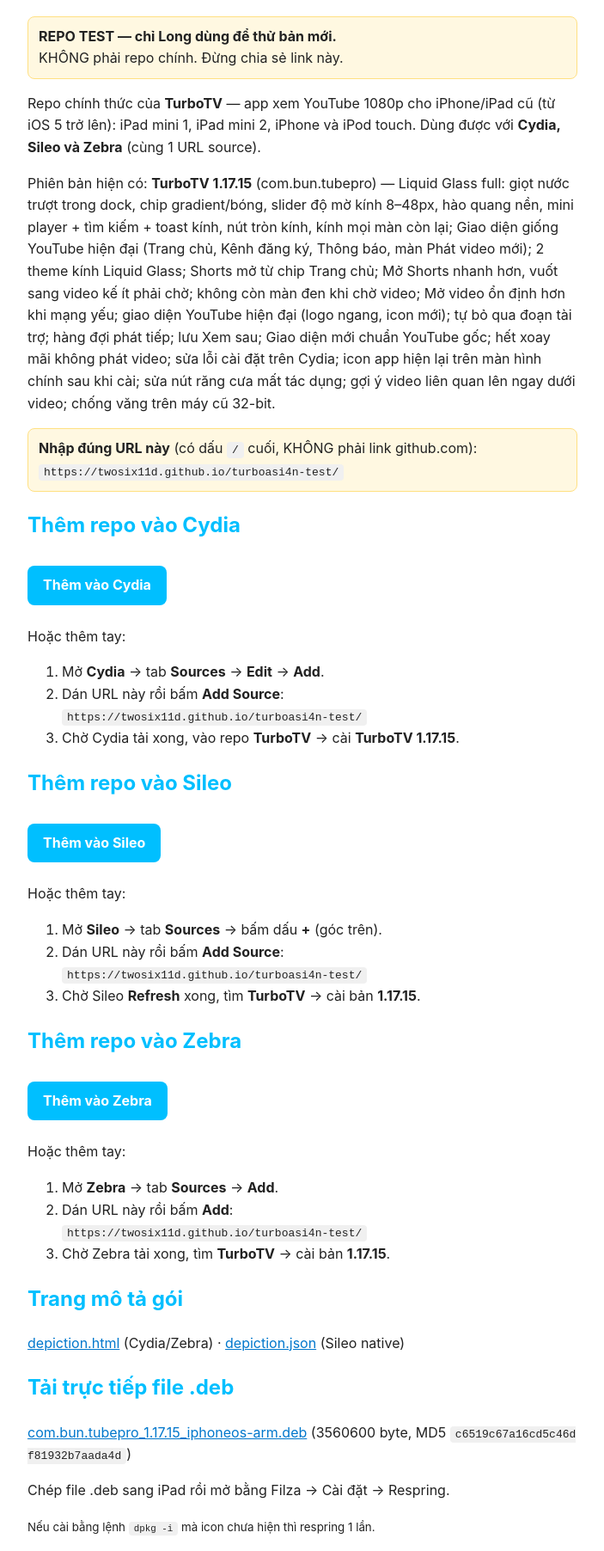
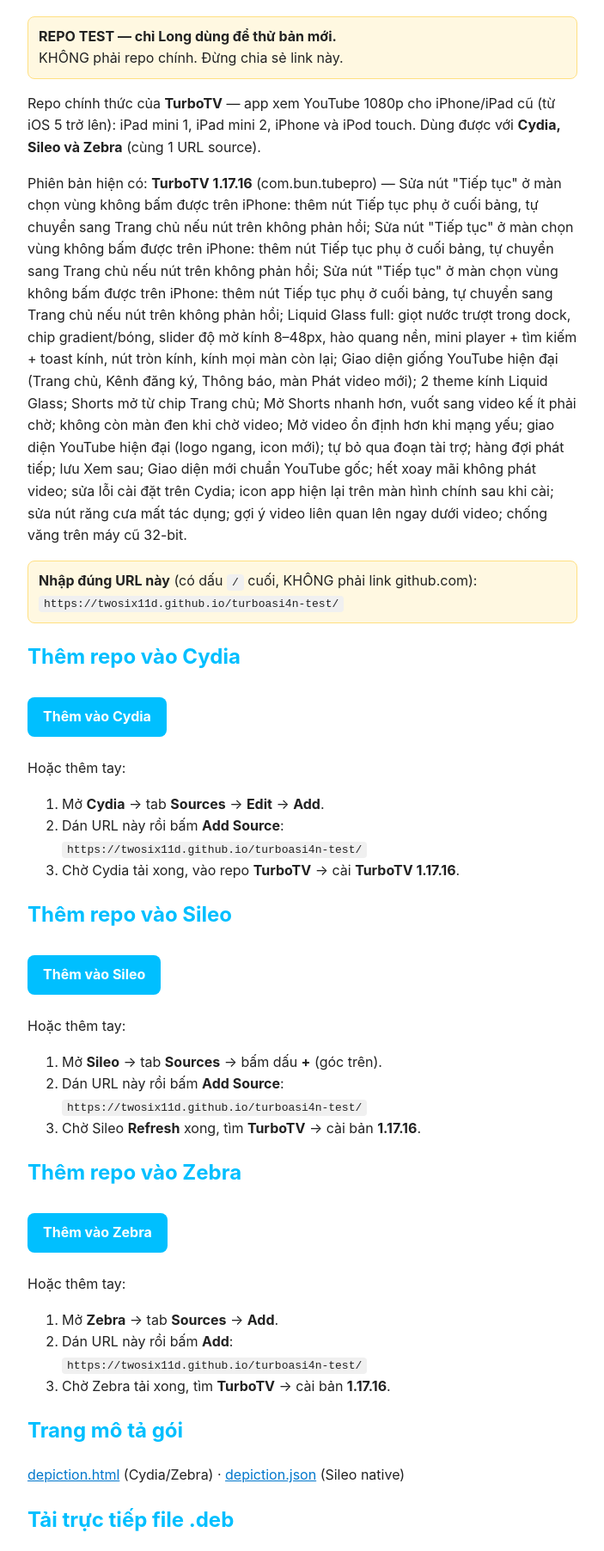
Before and after one commit to twosix11D/turboasi4n-test, a plain HTML site: page index.html in a window 1280 px wide. Shown: the part 94-1898 px from the top of the page at 86% size, without its empty margins (288-991 px from the left). Drawn offline with Linux system fonts and the light colour scheme.

Commit message:
TurboTV 1.17.16

```diff
--- a/index.html
+++ b/index.html
@@ -16,7 +16,7 @@ h1{color:#00BFFF} h2{color:#00BFFF} a{color:#0077cc} code{background:#f0f0f0;pad
 <h1>TurboTV — Repo TEST</h1>
 <div class="warn"><b>REPO TEST — chỉ Long dùng để thử bản mới.</b><br>KHÔNG phải repo chính. Đừng chia sẻ link này.</div>
 <p>Repo chính thức của <b>TurboTV</b> — app xem YouTube 1080p cho iPhone/iPad cũ (từ iOS 5 trở lên): iPad mini 1, iPad mini 2, iPhone và iPod touch. Dùng được với <b>Cydia, Sileo và Zebra</b> (cùng 1 URL source).</p>
-<p>Phiên bản hiện có: <b>TurboTV 1.17.15</b> (com.bun.tubepro) — Liquid Glass full: giọt nước trượt trong dock, chip gradient/bóng, slider độ mờ kính 8–48px, hào quang nền, mini player + tìm kiếm + toast kính, nút tròn kính, kính mọi màn còn lại; Giao diện giống YouTube hiện đại (Trang chủ, Kênh đăng ký, Thông báo, màn Phát video mới); 2 theme kính Liquid Glass; Shorts mở từ chip Trang chủ; Mở Shorts nhanh hơn, vuốt sang video kế ít phải chờ; không còn màn đen khi chờ video; Mở video ổn định hơn khi mạng yếu; giao diện YouTube hiện đại (logo ngang, icon mới); tự bỏ qua đoạn tài trợ; hàng đợi phát tiếp; lưu Xem sau; Giao diện mới chuẩn YouTube gốc; hết xoay mãi không phát video; sửa lỗi cài đặt trên Cydia; icon app hiện lại trên màn hình chính sau khi cài; sửa nút răng cưa mất tác dụng; gợi ý video liên quan lên ngay dưới video; chống văng trên máy cũ 32-bit.</p>
+<p>Phiên bản hiện có: <b>TurboTV 1.17.16</b> (com.bun.tubepro) — Sửa nút "Tiếp tục" ở màn chọn vùng không bấm được trên iPhone: thêm nút Tiếp tục phụ ở cuối bảng, tự chuyển sang Trang chủ nếu nút trên không phản hồi; Sửa nút "Tiếp tục" ở màn chọn vùng không bấm được trên iPhone: thêm nút Tiếp tục phụ ở cuối bảng, tự chuyển sang Trang chủ nếu nút trên không phản hồi; Sửa nút "Tiếp tục" ở màn chọn vùng không bấm được trên iPhone: thêm nút Tiếp tục phụ ở cuối bảng, tự chuyển sang Trang chủ nếu nút trên không phản hồi; Liquid Glass full: giọt nước trượt trong dock, chip gradient/bóng, slider độ mờ kính 8–48px, hào quang nền, mini player + tìm kiếm + toast kính, nút tròn kính, kính mọi màn còn lại; Giao diện giống YouTube hiện đại (Trang chủ, Kênh đăng ký, Thông báo, màn Phát video mới); 2 theme kính Liquid Glass; Shorts mở từ chip Trang chủ; Mở Shorts nhanh hơn, vuốt sang video kế ít phải chờ; không còn màn đen khi chờ video; Mở video ổn định hơn khi mạng yếu; giao diện YouTube hiện đại (logo ngang, icon mới); tự bỏ qua đoạn tài trợ; hàng đợi phát tiếp; lưu Xem sau; Giao diện mới chuẩn YouTube gốc; hết xoay mãi không phát video; sửa lỗi cài đặt trên Cydia; icon app hiện lại trên màn hình chính sau khi cài; sửa nút răng cưa mất tác dụng; gợi ý video liên quan lên ngay dưới video; chống văng trên máy cũ 32-bit.</p>
 
 <div class="warn"><b>Nhập đúng URL này</b> (có dấu <code>/</code> cuối, KHÔNG phải link github.com):<br><code>https://twosix11d.github.io/turboasi4n-test/</code></div>
 
@@ -27,7 +27,7 @@ h1{color:#00BFFF} h2{color:#00BFFF} a{color:#0077cc} code{background:#f0f0f0;pad
 <li>Mở <b>Cydia</b> → tab <b>Sources</b> → <b>Edit</b> → <b>Add</b>.</li>
 <li>Dán URL này rồi bấm <b>Add Source</b>:
 <br><code>https://twosix11d.github.io/turboasi4n-test/</code></li>
-<li>Chờ Cydia tải xong, vào repo <b>TurboTV</b> → cài <b>TurboTV 1.17.15</b>.</li>
+<li>Chờ Cydia tải xong, vào repo <b>TurboTV</b> → cài <b>TurboTV 1.17.16</b>.</li>
 </ol>
 
 <h2>Thêm repo vào Sileo</h2>
@@ -37,7 +37,7 @@ h1{color:#00BFFF} h2{color:#00BFFF} a{color:#0077cc} code{background:#f0f0f0;pad
 <li>Mở <b>Sileo</b> → tab <b>Sources</b> → bấm dấu <b>+</b> (góc trên).</li>
 <li>Dán URL này rồi bấm <b>Add Source</b>:
 <br><code>https://twosix11d.github.io/turboasi4n-test/</code></li>
-<li>Chờ Sileo <b>Refresh</b> xong, tìm <b>TurboTV</b> → cài bản <b>1.17.15</b>.</li>
+<li>Chờ Sileo <b>Refresh</b> xong, tìm <b>TurboTV</b> → cài bản <b>1.17.16</b>.</li>
 </ol>
 
 <h2>Thêm repo vào Zebra</h2>
@@ -47,14 +47,14 @@ h1{color:#00BFFF} h2{color:#00BFFF} a{color:#0077cc} code{background:#f0f0f0;pad
 <li>Mở <b>Zebra</b> → tab <b>Sources</b> → <b>Add</b>.</li>
 <li>Dán URL này rồi bấm <b>Add</b>:
 <br><code>https://twosix11d.github.io/turboasi4n-test/</code></li>
-<li>Chờ Zebra tải xong, tìm <b>TurboTV</b> → cài bản <b>1.17.15</b>.</li>
+<li>Chờ Zebra tải xong, tìm <b>TurboTV</b> → cài bản <b>1.17.16</b>.</li>
 </ol>
 
 <h2>Trang mô tả gói</h2>
 <p><a href="depiction.html">depiction.html</a> (Cydia/Zebra) · <a href="depiction.json">depiction.json</a> (Sileo native)</p>
 
 <h2>Tải trực tiếp file .deb</h2>
-<p><a href="debs/com.bun.tubepro_1.17.15_iphoneos-arm.deb">com.bun.tubepro_1.17.15_iphoneos-arm.deb</a> (3560600 byte, MD5 <code>c6519c67a16cd5c46df81932b7aada4d</code>)</p>
+<p><a href="debs/com.bun.tubepro_1.17.16_iphoneos-arm.deb">com.bun.tubepro_1.17.16_iphoneos-arm.deb</a> (3567882 byte, MD5 <code>508e6343a854014b4c905feb92112407</code>)</p>
 <p>Chép file .deb sang iPad rồi mở bằng Filza → Cài đặt → Respring.</p>
 <p><small>Nếu cài bằng lệnh <code>dpkg -i</code> mà icon chưa hiện thì respring 1 lần.</small></p>
 
```
Also changed, not shown: depiction.html (+18 -3 lines), depiction.json (+1 -1 lines), 6 other files.
